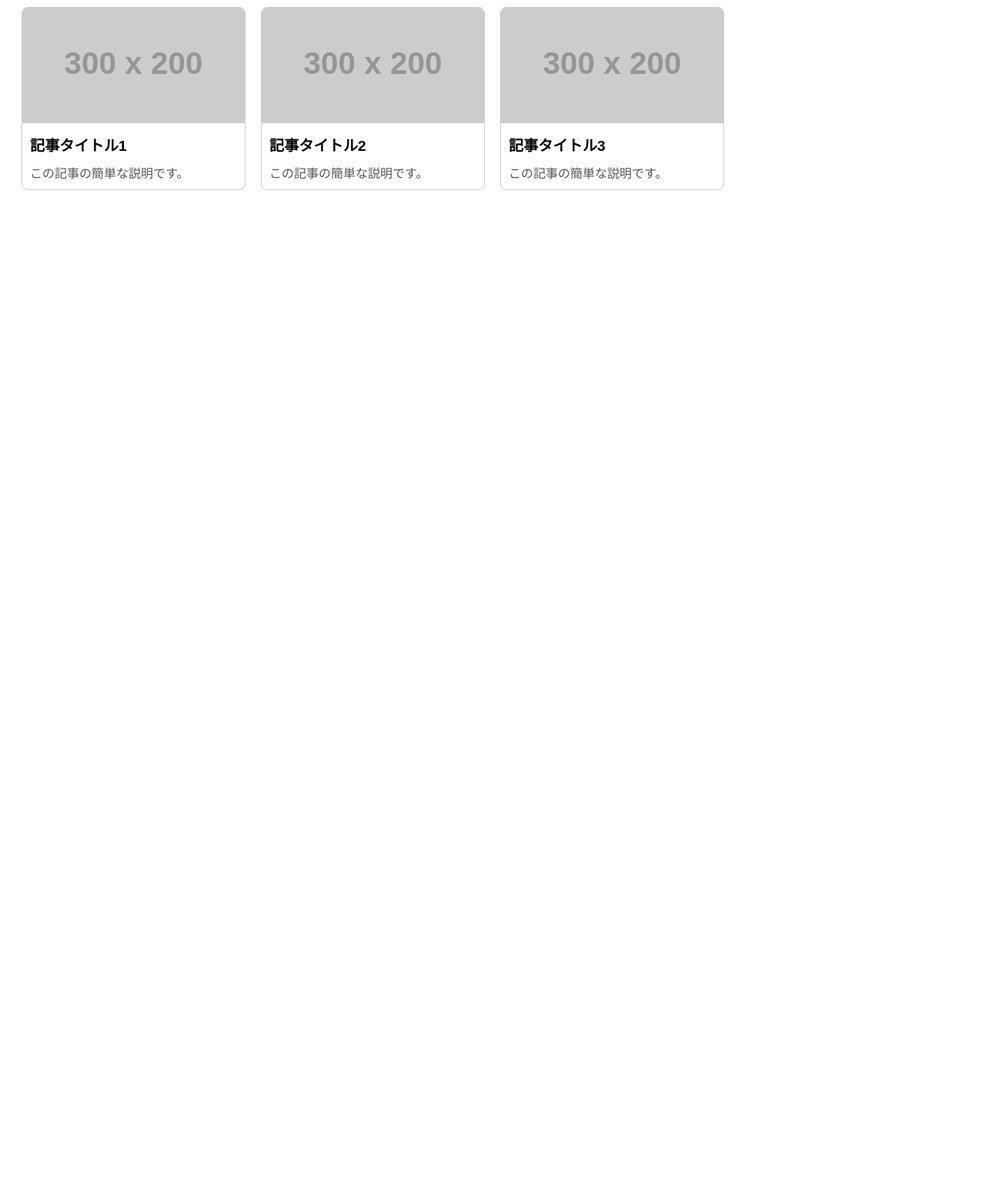
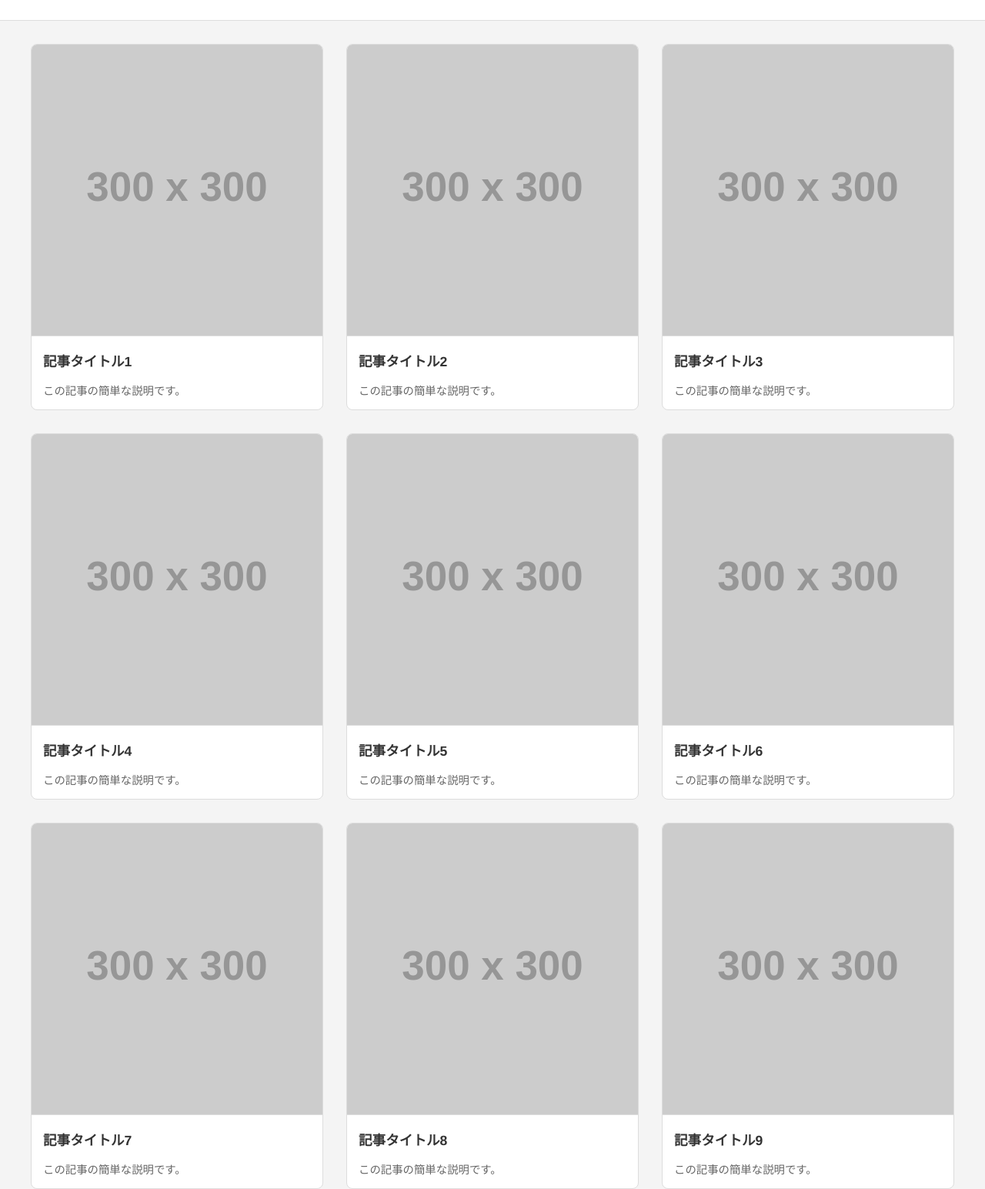
Before and after one commit to MikukoHisanaga/AIC_GeminiCLI_Website, a plain HTML site: page index.html in a window 1280 px wide. Shown: the part 100-1645 px from the top of the page at 77% size. Before the commit the page ends 800 px from the top, so only its background shows below. Drawn offline with Linux system fonts and the light colour scheme; placeholder pictures from the web are drawn by us.

Commit message:
feat: Add 9 articles and apply CSS styling

```diff
--- /dev/null
+++ b/css/index.css
@@ -0,0 +1,40 @@
+/* トップページ用のスタイル */
+.article-grid {
+    display: grid;
+    grid-template-columns: repeat(3, 1fr);
+    gap: 30px;
+}
+
+.article-thumbnail {
+    background-color: #fff;
+    border: 1px solid #ddd;
+    border-radius: 8px;
+    overflow: hidden;
+    color: inherit;
+    display: block;
+    transition: transform 0.2s ease-in-out, box-shadow 0.2s ease-in-out;
+}
+
+.article-thumbnail:hover {
+    transform: translateY(-5px);
+    box-shadow: 0 4px 12px rgba(0, 0, 0, 0.1);
+}
+
+.article-thumbnail img {
+    width: 100%;
+    aspect-ratio: 1 / 1;
+    object-fit: cover;
+    border-bottom: 1px solid #ddd;
+}
+
+.article-thumbnail h2 {
+    font-size: 1.1em;
+    margin: 15px;
+    color: #333;
+}
+
+.article-thumbnail p {
+    font-size: 0.9em;
+    margin: 0 15px 15px;
+    color: #666;
+}
--- /dev/null
+++ b/css/style.css
@@ -0,0 +1,30 @@
+/* 全体共通のスタイル */
+body {
+    font-family: 'Helvetica Neue', Arial, 'Hiragino Kaku Gothic ProN', 'Hiragino Sans', Meiryo, sans-serif;
+    margin: 0;
+    background-color: #f4f4f4;
+    color: #333;
+}
+
+h1 {
+    text-align: center;
+    padding: 40px 20px;
+    background-color: #fff;
+    margin: 0 0 30px 0;
+    border-bottom: 1px solid #ddd;
+}
+
+a {
+    text-decoration: none;
+    color: #007bff;
+}
+
+a:hover {
+    text-decoration: underline;
+}
+
+.container {
+    max-width: 1200px;
+    margin: 0 auto;
+    padding: 0 20px;
+}
--- a/index.html
+++ b/index.html
@@ -4,57 +4,59 @@
     <meta charset="UTF-8">
     <meta name="viewport" content="width=device-width, initial-scale=1.0">
     <title>記事一覧</title>
-    <style>
-        body {
-            font-family: sans-serif;
-        }
-        .article-grid {
-            display: grid;
-            grid-template-columns: repeat(auto-fill, minmax(250px, 1fr));
-            gap: 20px;
-            padding: 20px;
-        }
-        .article-thumbnail {
-            border: 1px solid #ccc;
-            border-radius: 8px;
-            overflow: hidden;
-            text-decoration: none;
-            color: inherit;
-            display: block;
-        }
-        .article-thumbnail img {
-            width: 100%;
-            height: 150px;
-            object-fit: cover;
-        }
-        .article-thumbnail h2 {
-            font-size: 1.2em;
-            margin: 10px;
-        }
-        .article-thumbnail p {
-            margin: 0 10px 10px;
-            color: #555;
-        }
-    </style>
+    <link rel="stylesheet" href="css/style.css">
+    <link rel="stylesheet" href="css/index.css">
 </head>
 <body>
     <h1>記事一覧</h1>
+    <div class="container">
         <div class="article-grid">
             <a href="article1.html" class="article-thumbnail">
-            <img src="https://via.placeholder.com/300x200" alt="記事1のサムネイル">
+                <img src="https://via.placeholder.com/300x300" alt="記事1のサムネイル">
                 <h2>記事タイトル1</h2>
                 <p>この記事の簡単な説明です。</p>
             </a>
             <a href="article2.html" class="article-thumbnail">
-            <img src="https://via.placeholder.com/300x200" alt="記事2のサムネイル">
+                <img src="https://via.placeholder.com/300x300" alt="記事2のサムネイル">
                 <h2>記事タイトル2</h2>
                 <p>この記事の簡単な説明です。</p>
             </a>
             <a href="article3.html" class="article-thumbnail">
-            <img src="https://via.placeholder.com/300x200" alt="記事3のサムネイル">
+                <img src="https://via.placeholder.com/300x300" alt="記事3のサムネイル">
                 <h2>記事タイトル3</h2>
                 <p>この記事の簡単な説明です。</p>
             </a>
+            <a href="article4.html" class="article-thumbnail">
+                <img src="https://via.placeholder.com/300x300" alt="記事4のサムネイル">
+                <h2>記事タイトル4</h2>
+                <p>この記事の簡単な説明です。</p>
+            </a>
+            <a href="article5.html" class="article-thumbnail">
+                <img src="https://via.placeholder.com/300x300" alt="記事5のサムネイル">
+                <h2>記事タイトル5</h2>
+                <p>この記事の簡単な説明です。</p>
+            </a>
+            <a href="article6.html" class="article-thumbnail">
+                <img src="https://via.placeholder.com/300x300" alt="記事6のサムネイル">
+                <h2>記事タイトル6</h2>
+                <p>この記事の簡単な説明です。</p>
+            </a>
+            <a href="article7.html" class="article-thumbnail">
+                <img src="https://via.placeholder.com/300x300" alt="記事7のサムネイル">
+                <h2>記事タイトル7</h2>
+                <p>この記事の簡単な説明です。</p>
+            </a>
+            <a href="article8.html" class="article-thumbnail">
+                <img src="https://via.placeholder.com/300x300" alt="記事8のサムネイル">
+                <h2>記事タイトル8</h2>
+                <p>この記事の簡単な説明です。</p>
+            </a>
+            <a href="article9.html" class="article-thumbnail">
+                <img src="https://via.placeholder.com/300x300" alt="記事9のサムネイル">
+                <h2>記事タイトル9</h2>
+                <p>この記事の簡単な説明です。</p>
+            </a>
+        </div>
     </div>
 </body>
 </html>
```
Also changed, not shown: article2.html (+9 -13 lines), article3.html (+9 -13 lines), article4.html (added, +19 -0 lines), article5.html (added, +19 -0 lines), article6.html (added, +19 -0 lines), article7.html (added, +19 -0 lines), article8.html (added, +19 -0 lines), article9.html (added, +19 -0 lines), css/article.css (added, +26 -0 lines). Lines whose indentation alone changed are shown as unchanged.
